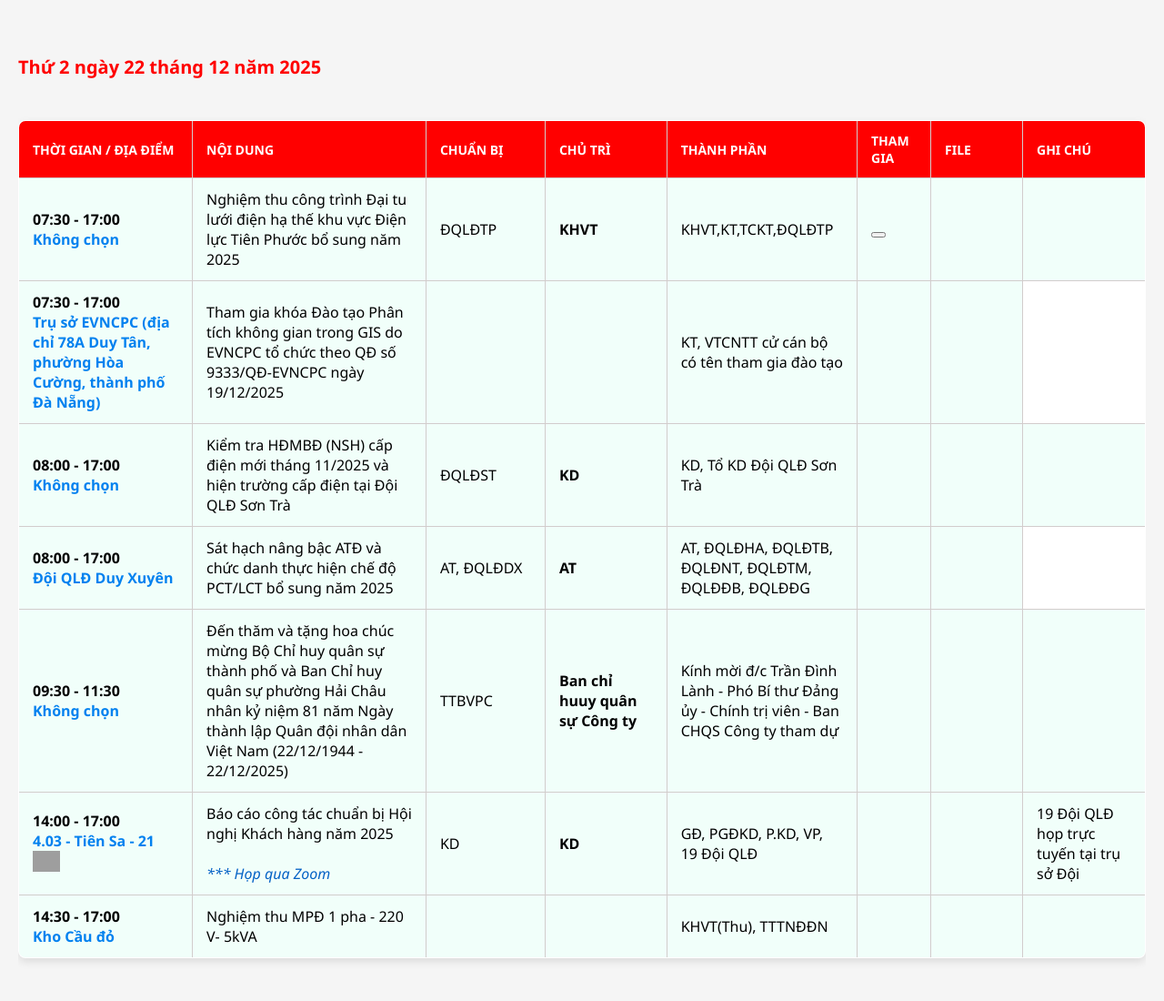
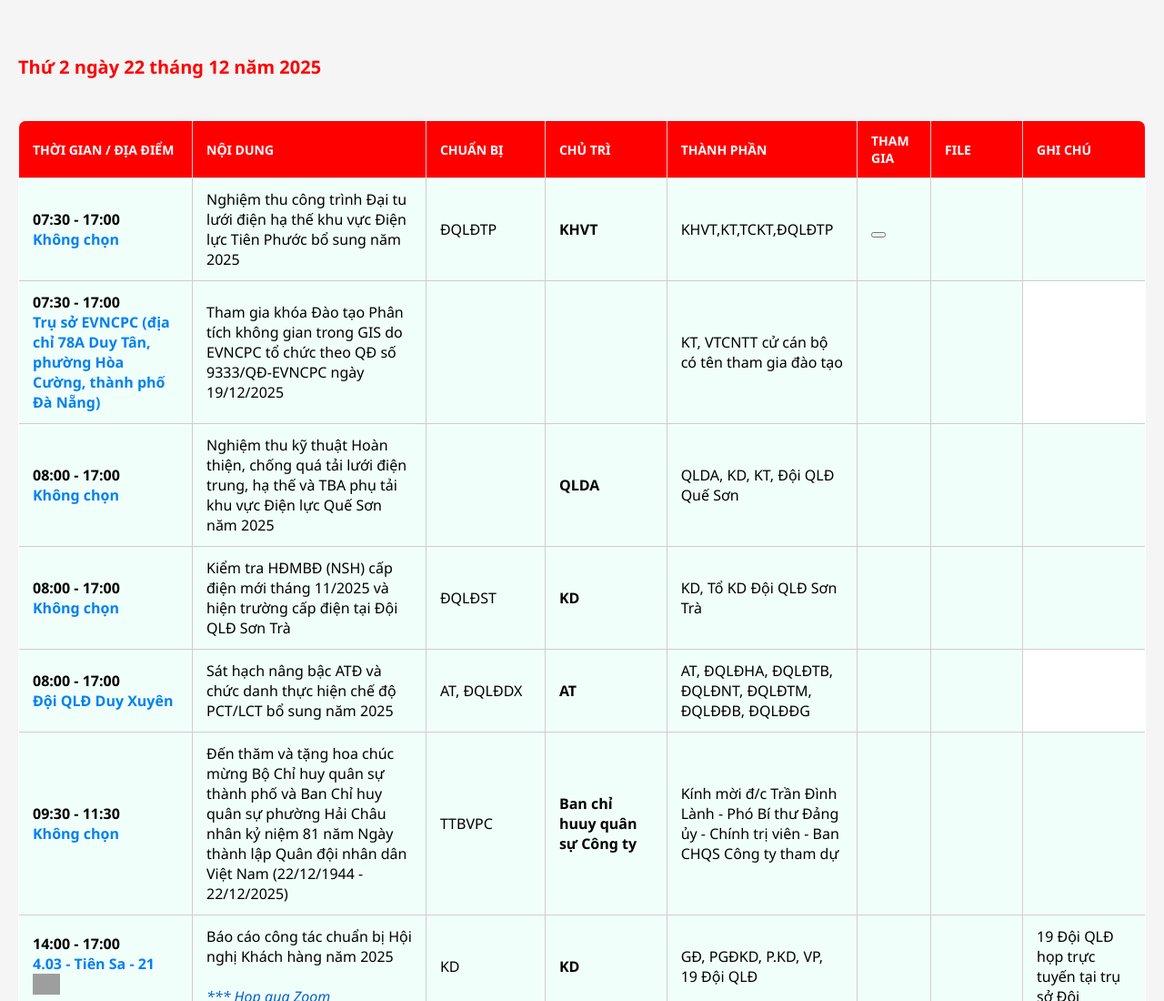
Before and after one commit to nguyen1340/LichTuanDNPC, a plain HTML site: page tuanketiep.html in a window 1280 px wide. Shown: the top 1100 px of the page at 91% size. Drawn offline with Linux system fonts and the light colour scheme; grey boxes are pictures that could not be loaded; some icons are missing.

Commit message:
Auto update lichcongtac at 2025-12-19 15:05:15

```diff
--- a/tuanketiep.html
+++ b/tuanketiep.html
@@ -180,6 +180,44 @@ hr {
     </td>
     <td>
      <div>
+      Nghiệm thu kỹ thuật Hoàn thiện, chống quá tải lưới điện trung, hạ thế và TBA phụ tải khu vực Điện lực Quế Sơn năm 2025
+     </div>
+    </td>
+    <td class="text-center">
+    </td>
+    <td class="text-center" style="font-weight:bold;">
+     QLDA
+    </td>
+    <td>
+     QLDA, KD, KT, Đội QLĐ Quế Sơn
+    </td>
+    <td class="text-center">
+     <button class="PHANCONG btn btn-sm btn-link" hidden="" type="button" value="132275">
+      <i class="fa fa-group text-primary">
+      </i>
+     </button>
+    </td>
+    <td class="text-center">
+    </td>
+    <td style="max-width:300px;">
+    </td>
+   </tr>
+   <tr style="color:#000000;background-color:#F1FFFA;">
+    <td class="text-center" style="font-weight:bold;">
+     <span style="color:#;">
+      08:00
+     </span>
+     -
+     <span>
+      17:00
+     </span>
+     <br/>
+     <span style="color:#0281ef;">
+      Không chọn
+     </span>
+    </td>
+    <td>
+     <div>
       Kiểm tra HĐMBĐ (NSH) cấp điện mới tháng 11/2025 và hiện trường cấp điện tại Đội QLĐ Sơn Trà
      </div>
     </td>
```
